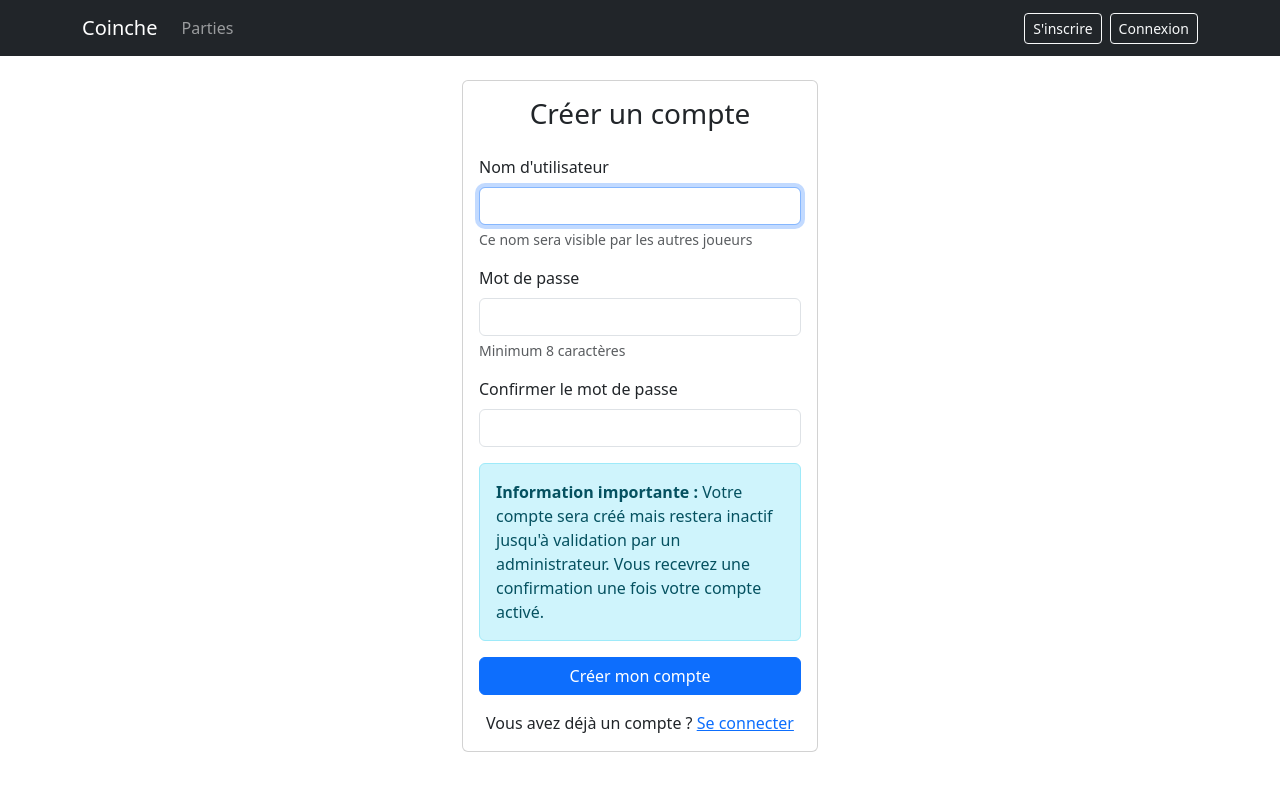
After one commit to iSeaox/SansCoeurCDX, a Flask app: page /register in a window 1280 px wide. The commit adds this page. Run offline with Flask 3, Linux system fonts and the light colour scheme; data that the repository does not hold is empty.

Commit message:
feat: Implement user registration functionality with validation and inactive account creation

```diff
--- a/app.py
+++ b/app.py
@@ -94,6 +94,46 @@ def create_app():
 
 			flash('Identifiants invalides.', 'danger')
 		return render_template('login.html')
+
+	@app.route('/register', methods=['GET', 'POST'])
+	def register():
+		if request.method == 'POST':
+			username = request.form.get('username', '').strip()
+			password = request.form.get('password', '').strip()
+			password_confirm = request.form.get('password_confirm', '').strip()
+
+			# Validation
+			if not username or not password:
+				flash('Nom d\'utilisateur et mot de passe requis.', 'danger')
+				return render_template('register.html')
+
+			if len(password) < 8:
+				flash('Le mot de passe doit contenir au moins 8 caractères.', 'danger')
+				return render_template('register.html')
+
+			if password != password_confirm:
+				flash('Les mots de passe ne correspondent pas.', 'danger')
+				return render_template('register.html')
+
+			# Vérifier si l'utilisateur existe déjà
+			existing_user = users_repo.find_user_by_username(g.db, username)
+			if existing_user:
+				flash('Ce nom d\'utilisateur est déjà pris.', 'danger')
+				return render_template('register.html')
+
+			# Créer l'utilisateur inactif
+			password_hash = generate_password_hash(password, method='pbkdf2:sha256')
+			now = datetime.utcnow().isoformat(timespec='seconds')
+			user_id = users_repo.create_inactive_user(g.db, username, password_hash, now)
+
+			if user_id:
+				flash('Compte créé avec succès ! Votre compte doit être activé par un administrateur avant de pouvoir vous connecter.', 'info')
+				return redirect(url_for('login'))
+			else:
+				flash('Erreur lors de la création du compte.', 'danger')
+				return render_template('register.html')
+
+		return render_template('register.html')
 
 	@app.route('/logout')
 	def logout():
--- a/templates/base.html
+++ b/templates/base.html
@@ -30,6 +30,7 @@
               <li class="nav-item"><span class="navbar-text me-3">Connecté: {{ session['user'] }}</span></li>
               <li class="nav-item"><a class="btn btn-outline-light btn-sm" href="{{ url_for('logout') }}">Déconnexion</a></li>
             {% else %}
+              <li class="nav-item me-2"><a class="btn btn-outline-light btn-sm" href="{{ url_for('register') }}">S'inscrire</a></li>
               <li class="nav-item"><a class="btn btn-outline-light btn-sm" href="{{ url_for('login') }}">Connexion</a></li>
             {% endif %}
           </ul>
--- a/templates/login.html
+++ b/templates/login.html
@@ -17,6 +17,9 @@
             </div>
             <button type="submit" class="btn btn-primary w-100">Se connecter</button>
           </form>
+          <div class="text-center mt-3">
+            <p class="mb-0">Pas encore de compte ? <a href="{{ url_for('register') }}">S'inscrire</a></p>
+          </div>
         </div>
       </div>
     </div>
--- /dev/null
+++ b/templates/register.html
@@ -0,0 +1,61 @@
+{% extends 'base.html' %}
+{% block title %}Inscription{% endblock %}
+{% block content %}
+  <div class="row justify-content-center">
+    <div class="col-12 col-md-6 col-lg-4">
+      <div class="card">
+        <div class="card-body">
+          <h3 class="card-title text-center mb-4">Créer un compte</h3>
+          <form method="post">
+            <div class="mb-3">
+              <label for="username" class="form-label">Nom d'utilisateur</label>
+              <input type="text" class="form-control" id="username" name="username"
+                     value="{{ request.form.get('username', '') }}" required autofocus>
+              <div class="form-text">Ce nom sera visible par les autres joueurs</div>
+            </div>
+            <div class="mb-3">
+              <label for="password" class="form-label">Mot de passe</label>
+              <input type="password" class="form-control" id="password" name="password" required>
+              <div class="form-text">Minimum 8 caractères</div>
+            </div>
+            <div class="mb-3">
+              <label for="password_confirm" class="form-label">Confirmer le mot de passe</label>
+              <input type="password" class="form-control" id="password_confirm" name="password_confirm" required>
+            </div>
+            <div class="mb-3">
+              <div class="alert alert-info">
+                <i class="bi bi-info-circle"></i>
+                <strong>Information importante :</strong> Votre compte sera créé mais restera inactif jusqu'à validation par un administrateur.
+                Vous recevrez une confirmation une fois votre compte activé.
+              </div>
+            </div>
+            <button type="submit" class="btn btn-primary w-100">Créer mon compte</button>
+          </form>
+          <div class="text-center mt-3">
+            <p class="mb-0">Vous avez déjà un compte ? <a href="{{ url_for('login') }}">Se connecter</a></p>
+          </div>
+        </div>
+      </div>
+    </div>
+  </div>
+
+  <script>
+    // Validation côté client pour confirmer les mots de passe
+    document.querySelector('form').addEventListener('submit', function(e) {
+      const password = document.getElementById('password').value;
+      const passwordConfirm = document.getElementById('password_confirm').value;
+
+      if (password !== passwordConfirm) {
+        e.preventDefault();
+        alert('Les mots de passe ne correspondent pas.');
+        return false;
+      }
+
+      if (password.length < 8) {
+        e.preventDefault();
+        alert('Le mot de passe doit contenir au moins 8 caractères.');
+        return false;
+      }
+    });
+  </script>
+{% endblock %}
```
Also changed, not shown: db/users.py (+4 -3 lines), templates/admin.html (+9 -5 lines).
